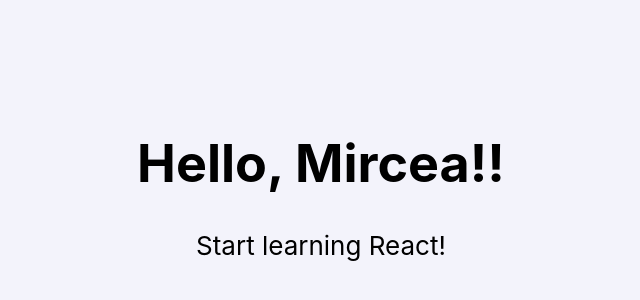
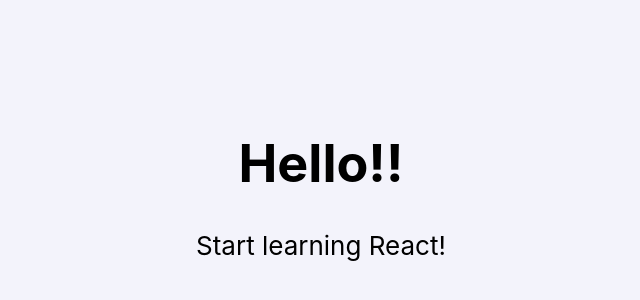
Before and after one commit to Mirceamin/Task-Manager, a React (Create React App) app: page / in a window 1280 px wide. Shown: the part 208-508 px from the top of the page, without its empty margins (319-959 px from the left). Built offline with nearby package versions, Linux system fonts and the light colour scheme.

Commit message:
Updated Component

```diff
--- a/src/components/MyFirstComponent.js
+++ b/src/components/MyFirstComponent.js
@@ -1,7 +1,7 @@
 function MyFirstComponent() {
     return (
         <div>
-            <h1>Hello, Mircea!!</h1>
+            <h1>Hello!!</h1>
             <p>Start learning React!</p>
         </div>
     );
```
